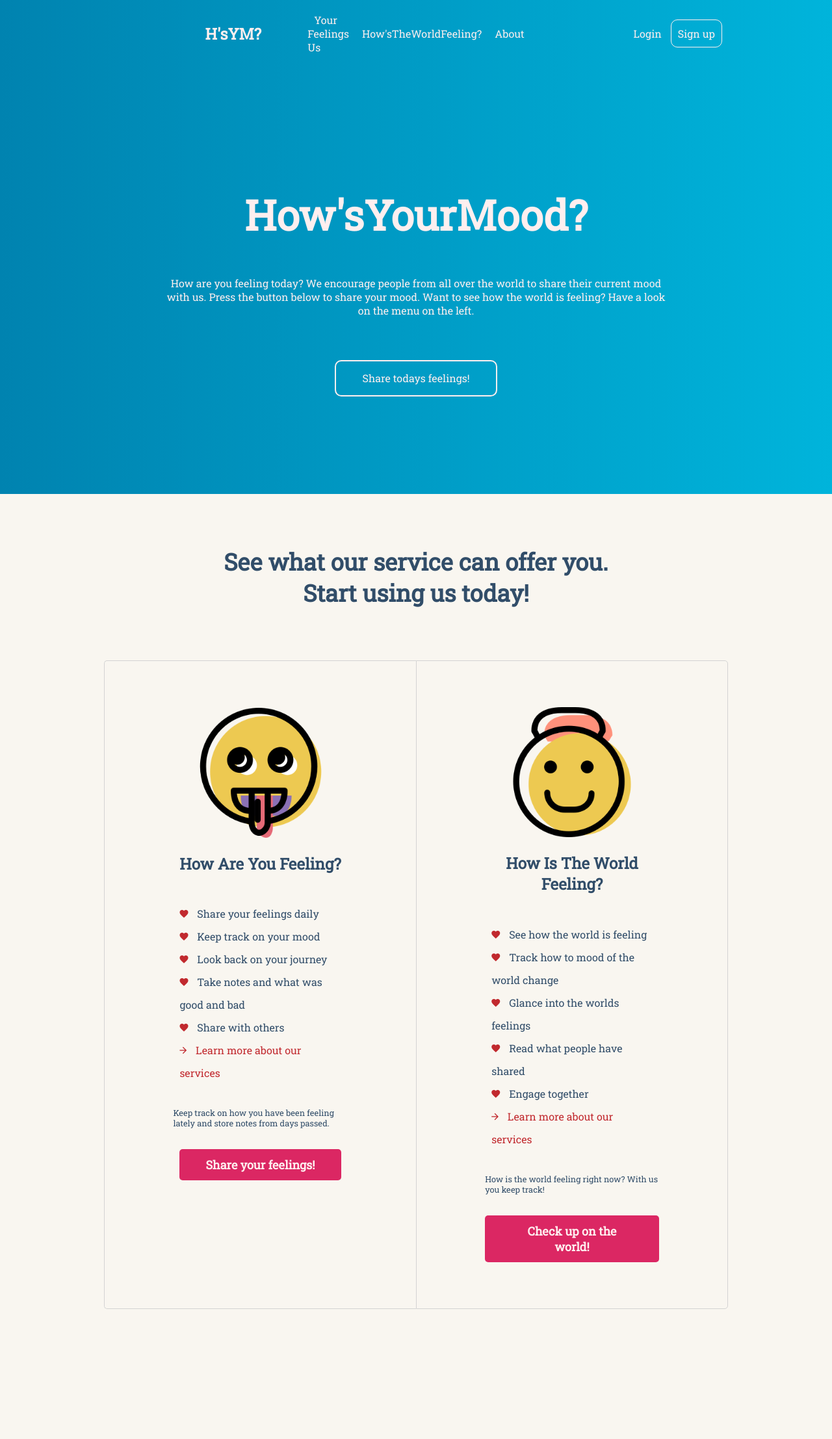
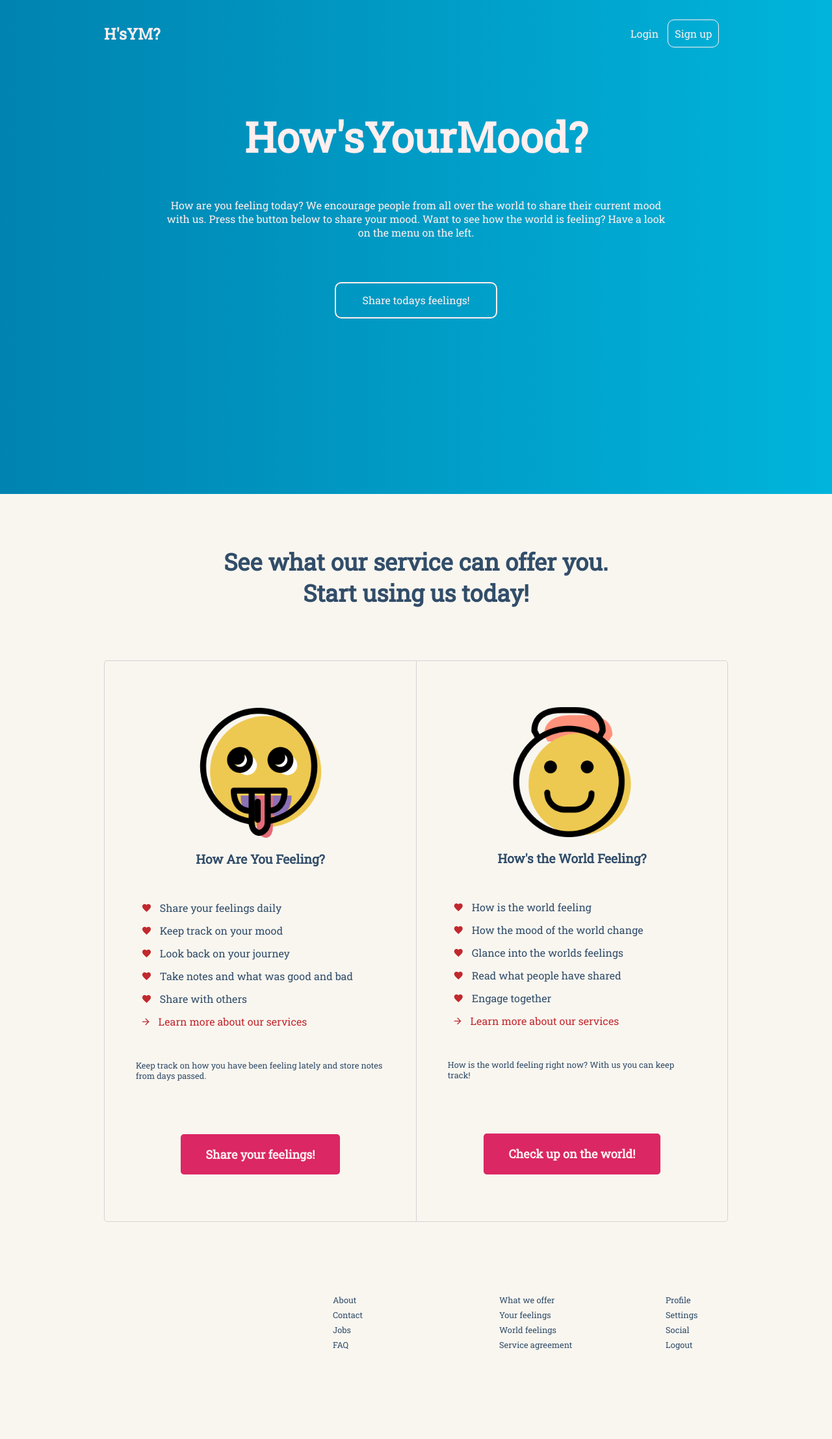
Before and after one commit to Raademar/mood, a PHP site: page / in a window 1280 px wide. Shown: the whole page at 65% size. After the commit the page ends 2077 px from the top, so only its background shows below. Run offline with PHP 8.4, Linux system fonts and the light colour scheme; some libraries are stand-ins or nearby versions.

Commit message:
basic ui done. Working on moodRation logic

```diff
--- a/index.html
+++ b/index.html
@@ -6,6 +6,7 @@
   <meta http-equiv="X-UA-Compatible" content="ie=edge">
   <link href="https://unpkg.com/ionicons@4.4.2/dist/css/ionicons.min.css" rel="stylesheet">
   <link href="https://fonts.googleapis.com/css?family=Roboto+Slab" rel="stylesheet">
+  <link rel="stylesheet" href="https://cdnjs.cloudflare.com/ajax/libs/animate.css/3.5.2/animate.min.css">
   <link rel="stylesheet" href="styles.css">
   <title>How'sYourMood?</title>
 </head>
@@ -14,18 +15,26 @@
     <nav>
       <div id="navigation-menu">
         <h2 id="nav-logo"><a href="index.html">H'sYM?</a></h2>
-        <ul id="nav-links">
-          <li><a href="#" class="btn">Your Feelings</a></li><li><a href="#" class="btn">How'sTheWorldFeeling?</a></li><li><a href="#" class="btn">About Us</a></li>
+        <ul id="login-links">
+          <li><a href="#" class="btn" id="login-btn">Login</a></li>
+          <li><a href="#" class="btn btn-menu" id="signup-btn">Sign up</a></li>
         </ul>
-        <ul id="login-links">
-          <li><a href="#" class="btn">Login</a></li>
-          <li><a href="#" class="btn btn-menu">Sign up</a></li>
+        <ul id="login-links-icons-small-screens">
+          <li><a href="#" id="login-btn-icon"><i class="icon ion-md-person icon-padding"></i></a></li>
+          <li><a href="#" id="signup-btn-icon"><i class="icon ion-md-person-add icon-padding"></i></a></li>
+          <li></li>
         </ul>
       </div>
     </nav>
-    <div id="header">
+    <div id="header" class="animated fadeInUp">
       <h1 id="main-header">How'sYourMood?</h1>
-      <p>How are you feeling today? We encourage people from all over the world to share their current mood with us. Press the button below to share your mood. Want to see how the world is feeling? Have a look on the menu on the left.</p>
+      <p id="mood-lead">How are you feeling today? We encourage people from all over the world to share their current mood with us. Press the button below to share your mood. Want to see how the world is feeling? Have a look on the menu on the left.</p>
+      <div id="first-mood-smiley" class="animated hide">
+        <img src="images/personal-feelings.png" alt="personal-feelings">
+      </div>
+      <div id="second-mood-smiley" class="hide">
+        <img src="images/smiley.png" alt="smileyface">
+      </div>
       <button id="enter-mood-picker">Share todays feelings!</button>
     </div>
   </section>
@@ -77,17 +86,17 @@
       <div class="card-inner">
         <img src="images/smiley.png" alt="smileyface">
         <div class="card-header">
-          <h2 class="card-header-lead">How Is The World Feeling?</h2>
+          <h2 class="card-header-lead">How's the World Feeling?</h2>
         </div>
         <div class="card-lead">
             <ul>
               <li>
                   <i class="icon ion-md-heart darkred icon-padding"></i>
-                See how the world is feeling
+                How is the world feeling
               </li>
               <li>
                   <i class="icon ion-md-heart darkred icon-padding"></i>
-                Track how to mood of the world change
+                How the mood of the world change
               </li>
               <li>
                   <i class="icon ion-md-heart darkred icon-padding"></i>
@@ -109,12 +118,36 @@
               </li>
             </ul>
           </div>
-          <p class="card-paragraph">How is the world feeling right now? With us you keep track!</p>
+          <p class="card-paragraph">How is the world feeling right now? With us you can keep track!</p>
           <button class="btn-card">Check up on the world!</button>
       </div>
     </div>
   </section>
   <footer id="footer">
+    <div class="footer-links" id="footer-us-links">
+      <ul>
+        <li><a href="#">About</a></li>
+        <li><a href="#">Contact</a></li>
+        <li><a href="#">Jobs</a></li>
+        <li><a href="#">FAQ</a></li>
+      </ul>
+    </div>
+    <div class="footer-links" id="footer-service-links">
+      <ul>
+        <li><a href="#">What we offer</a></li>
+        <li><a href="#">Your feelings</a></li>
+        <li><a href="#">World feelings</a></li>
+        <li><a href="#">Service agreement</a></li>
+      </ul>
+    </div>
+    <div class="footer-links" id="footer-personal-links">
+      <ul>
+        <li><a href="#">Profile</a></li>
+        <li><a href="#">Settings</a></li>
+        <li><a href="#">Social </a></li>
+        <li><a href="#">Logout</a></li>
+      </ul>
+    </div>
 
   </footer>
   <script src="main.js"></script>
--- a/styles.css
+++ b/styles.css
@@ -36,7 +59,7 @@ body {
 }
 
 .card-inner {
-  padding: 15% 22%;
+  padding: 15% 10%;
 }
 
 .card-container img {
@@ -64,6 +87,11 @@ body {
   box-shadow: 0 5px 6px -6px black;
   transition: all .1s ease;
 }
+
+.card-header-lead {
+  font-size: 1.2rem;
+}
+
 .card-lead {
   text-align: start;
   padding: 5% 0px;
@@ -113,7 +154,6 @@ a:visited {
 
 #nav-links {
   grid-column: 4/5;
-  padding-left: -10px;
 }
 
 #nav-logo {
@@ -123,7 +163,7 @@ a:visited {
 
 #header {
   margin: 0 auto;
-  margin-top: 25vh;
+  margin-top: 10vh;
   width: 60%;
   text-align: center;
   color: #ffefef;
@@ -173,12 +214,13 @@ a:visited {
 .btn-card {
   background: #DB2763;
   color: #ffefef;
-  padding: 12px 40px;
+  padding: 5% 10%;
   border: none;
   border-radius: 5px;
   font-weight: 600;
   font-size: 18px;
   transition: all .2s ease;
+  margin-top: 50px;
 }
 
 .btn-card:hover {
@@ -188,8 +230,44 @@ a:visited {
 }
 
 #footer {
-  height: 200px;
+  padding-top: 75px;
   background: #f9f6f0;
+  display: grid;
+  grid-template-rows: 1fr 2fr 1fr;
+  grid-template-columns: repeat(5, 1fr);
+  font-size: 0.8rem;
+}
+
+#footer a {
+  color: #314d69;
+}
+
+#footer ul {
+  list-style: none;
+}
+
+#footer ul li {
+  padding-top: 7px;
+}
+
+.footer-links {
+  grid-row: 2/4;
+}
+
+#footer-us-links {
+  grid-column: 3/4;
+}
+
+#footer-service-links {
+  grid-column: 4/5;
+}
+
+#footer-personal-links {
+  grid-column: 5/6;
+}
+
+#footer ul li:hover {
+  opacity: 0.7;
 }
 
 .darkred {
@@ -199,3 +277,47 @@ a:visited {
 .icon-padding {
   padding-right: 10px;
 }
+
+
+@media screen and (max-width: 1280px) {
+  #navigation-menu #login-links {
+    grid-column: 6/8
+  }
+  #nav-logo {
+    grid-column: 2/3;
+  }
+}
+
+@media screen and (max-width: 1150px) {
+
+  .card-inner {
+    padding: 15% 18%;
+  }
+
+  #personal-feelings {
+    grid-column: 3/7;
+    border-top: 1px solid lightgrey;
+    border-right: 1px solid lightgrey;
+    border-left: 1px solid lightgrey;
+    border-bottom: 0;
+    border-radius: 5px 5px 0 0;
+  }
+  #world-feelings {
+    grid-column: 3/7;
+
+    border-radius: 0 0 5px 5px;
+  }
+}
+
+@media screen and (max-width: 800px) {
+  #login-links {
+    display: none;
+  }
+  #login-links-icons-small-screens {
+    display: inline;
+  }
+  #navigation-menu ul li {
+    display: inline;
+    font-size: 1.5rem;
+  }
+}
```
Also changed, not shown: other parts of styles.css (+38 -1 lines), main.js (+34 -0 lines).
